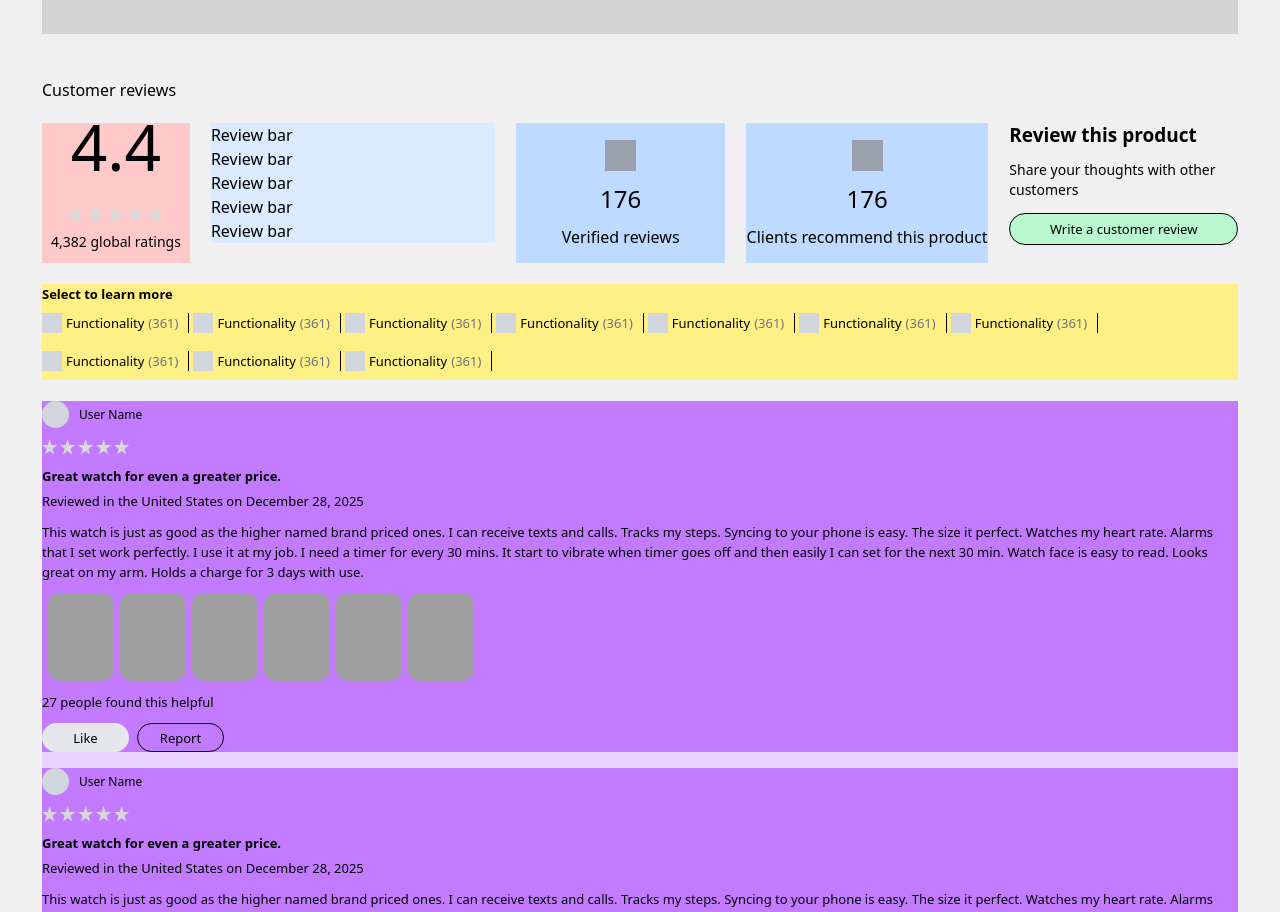
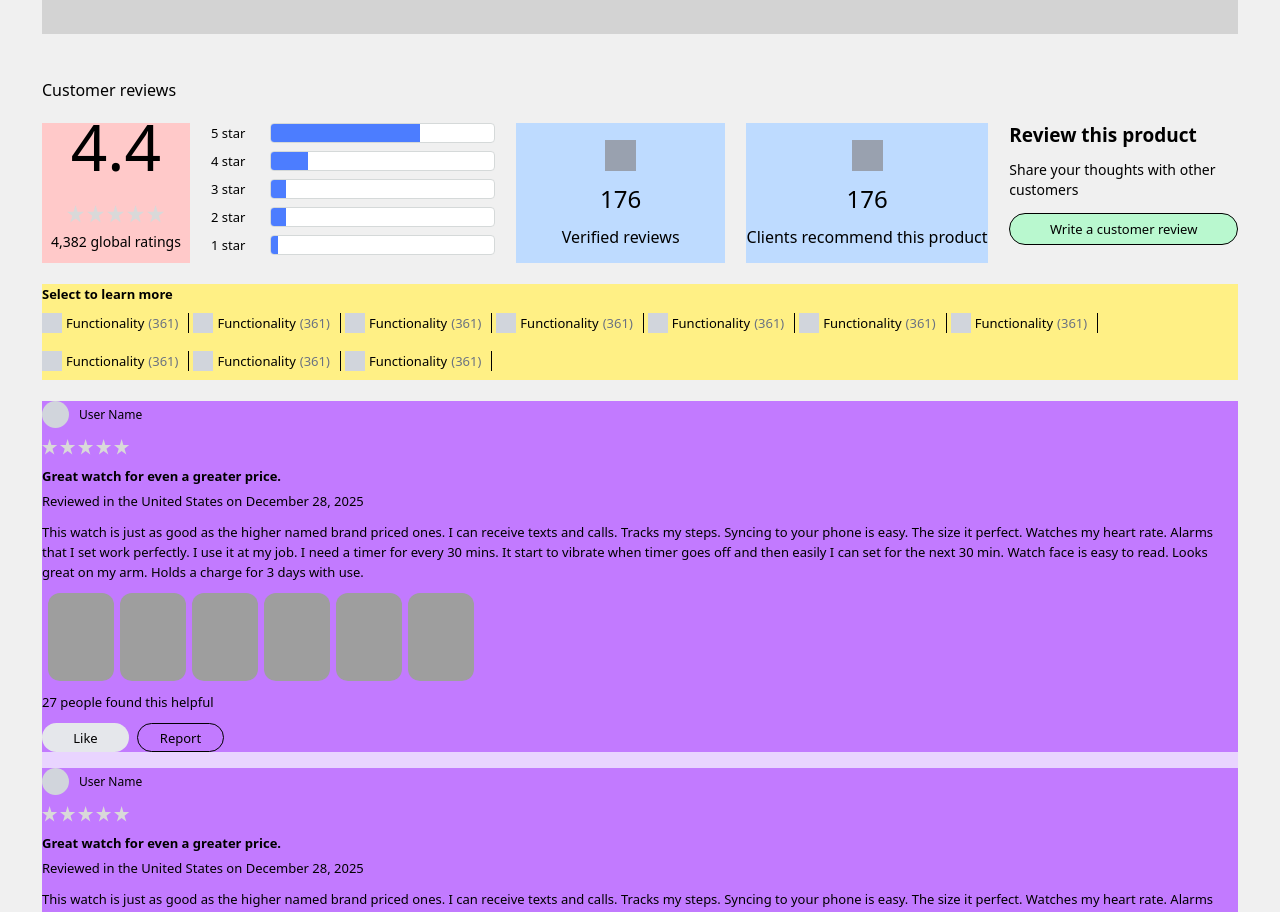
Before and after one commit to dimvxs/amazon_clone, a Next.js app in the folder frontend/: page /product in a window 1280 px wide. Shown: the part 1100-2012 px from the top of the page. Built offline with nearby package versions, Linux system fonts and the light colour scheme; grey boxes are pictures that could not be loaded.

Commit message:
add functioning rating bars component

```diff
--- a/frontend/app/globals.css
+++ b/frontend/app/globals.css
@@ -26,6 +26,8 @@
 
   --color-10: #d5d9d9;
   --color-11: #888c8c;
+  --color-12: #4C7DFF;
+
 
   --color-page-default: #F0F0F0;
 }
@@ -48,6 +50,8 @@
   --color-surface-muted: var(--color-2);
 
   --color-surface-card: var(--surface-0);
+
+  --color-surface-accent: var(--color-12);
 
   /* icon */
   --color-icon-surface-light: var(--color-1);
--- /dev/null
+++ b/frontend/components/RatingBars.tsx
@@ -0,0 +1,30 @@
+export default function RatingBars() {
+  const reviews = [
+    { rating: 200 },
+    { rating: 50 },
+    { rating: 20 },
+    { rating: 20 },
+    { rating: 10 },
+  ];
+  const total = reviews.reduce((sum, review) => sum + review.rating, 0);
+  return (
+    <div className="layout-product-lg:w-[352px] w-full max-w-[352px] hidden layout-product-lg:flex flex-col gap-2">
+      {reviews.map((review, index) => {
+        const percentage = total ? (review.rating / total) * 100 : 0;
+        return (
+          <div key={index} className="flex items-start gap-2">
+            <span className="w-[51px] text-left text-[13px] leading-[20px]">
+              {5 - index} star
+            </span>
+            <div className="flex-1 bg-white h-[20px] rounded-[4px] border-card overflow-hidden">
+              <div
+                className="bg-surface-accent h-[20px]"
+                style={{ width: `${percentage}%` }}
+              ></div>
+            </div>
+          </div>
+        );
+      })}
+    </div>
+  );
+}
--- a/frontend/components/ReviewSection.tsx
+++ b/frontend/components/ReviewSection.tsx
@@ -3,6 +3,7 @@ import ReviewsRating from "./ReviewsRating";
 import UserReviews from "./UserReviews";
 import WriteReviewCTA from "./WriteReviewCTA";
 import ReviewStatCard from "./ReviewStatCard";
+import RatingBars from "./RatingBars";
 interface Review {
   id: number;
   userName: string;
@@ -18,18 +19,15 @@ interface ReviewSectionProps {
 }
 
 export default function ReviewSection({ reviews }: ReviewSectionProps) {
+
   return (
     <section className="text-default flex flex-col gap-[21px]">
       <h1>Customer reviews</h1>
       <div className="w-full flex flex-col layout-product-sm:flex-row items-stretch  justify-between gap-[21px] ">
         <ReviewsRating />
-        <div className="layout-product-lg:w-[352px] w-full max-w-[352px] hidden layout-product-lg:block ">
-          <div className="bg-blue-100">Review bar</div>
-          <div className="bg-blue-100">Review bar</div>
-          <div className="bg-blue-100">Review bar</div>
-          <div className="bg-blue-100">Review bar</div>
-          <div className="bg-blue-100">Review bar</div>
-        </div>
+
+        <RatingBars/>
+
         <ReviewStatCard value={176} label="Verified reviews" />
         <ReviewStatCard
           value={176}
```
